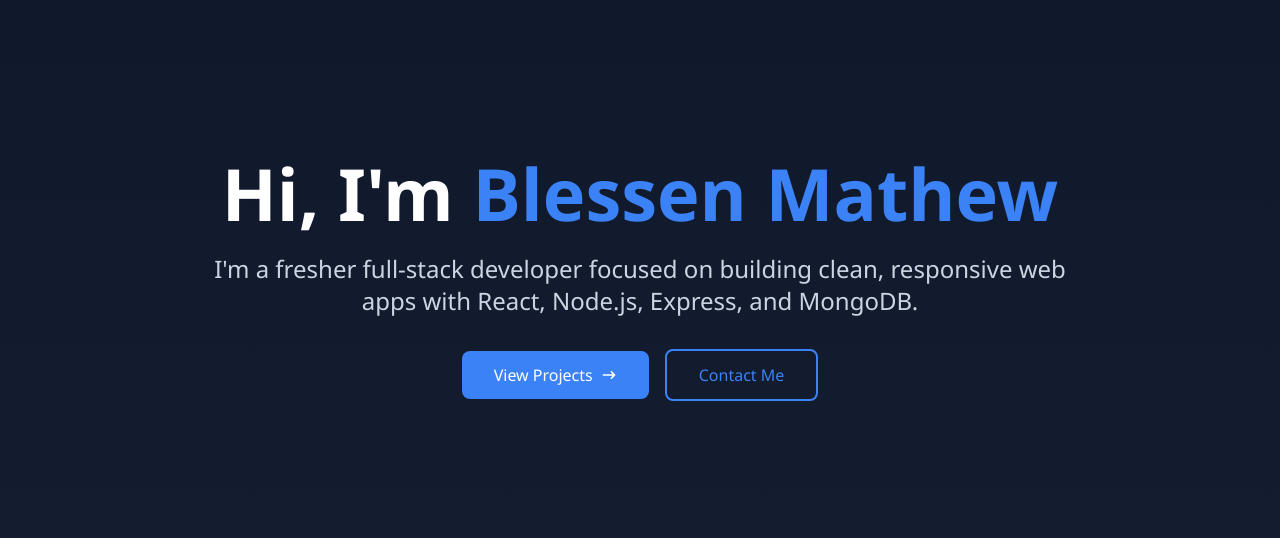
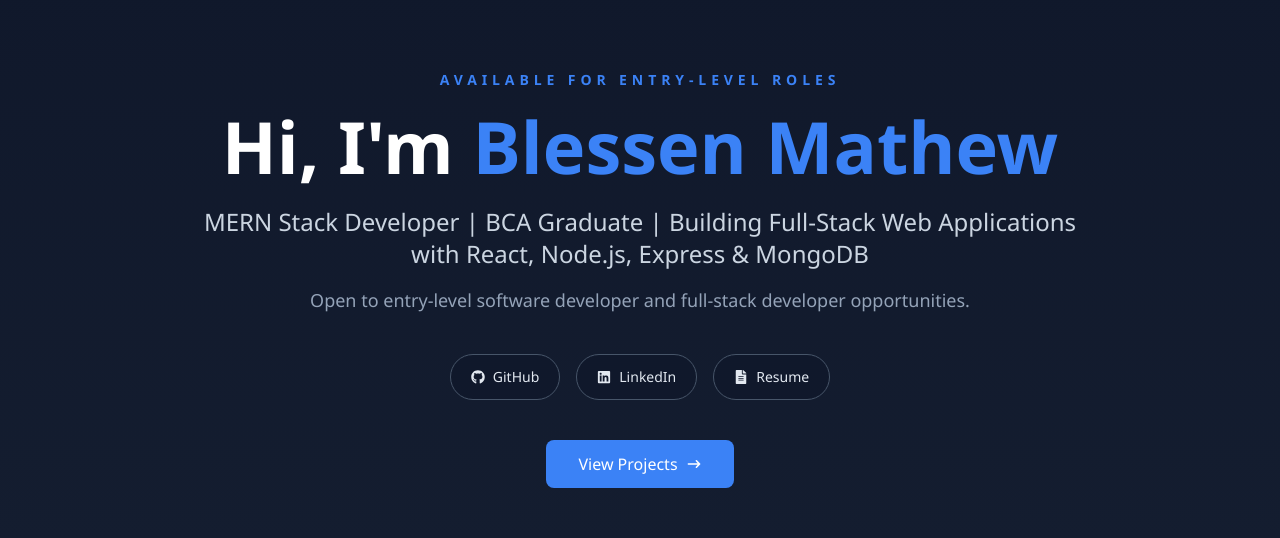
Before and after one commit to blesson-baby/my-portfolio, a React (Vite) app: page / in a window 1280 px wide. Shown: the part 153-691 px from the top of the page. Built offline with nearby package versions, Linux system fonts and the light colour scheme; no server answers.

Commit message:
Remove footer and resume CTA sections

```diff
--- a/src/components/Footer.jsx
+++ b/src/components/Footer.jsx
@@ -1,51 +1,9 @@
-import { HiMail } from 'react-icons/hi'
-import { FaGithub, FaLinkedin } from 'react-icons/fa'
-
 export default function Footer() {
   const currentYear = new Date().getFullYear()
-  const githubUrl = import.meta.env.VITE_GITHUB_URL || 'https://github.com/blesson-baby'
-  const linkedinUrl = 'https://www.linkedin.com/in/blessen-mathew-58501136b'
 
   return (
     <footer className="w-full bg-primary border-t border-slate-700 py-12 px-4">
       <div className="max-w-5xl mx-auto">
-        <div className="flex flex-col md:flex-row justify-between items-center mb-8">
-          <div>
-            <h3 className="text-2xl font-bold text-white mb-2">Let's connect</h3>
-            <p className="text-slate-400">Follow me on social media</p>
-          </div>
-          <div className="flex gap-6 mt-4 md:mt-0">
-            <a
-              href={githubUrl}
-              target="_blank"
-              rel="noopener noreferrer"
-              className="text-slate-400 hover:text-accent transition-colors text-2xl"
-              title="GitHub"
-            >
-              <FaGithub />
-            </a>
-            <a
-              href={linkedinUrl}
-              target="_blank"
-              rel="noopener noreferrer"
-              className="text-slate-400 hover:text-accent transition-colors text-2xl"
-              title="LinkedIn"
-            >
-              <FaLinkedin />
-            </a>
-            <div className="relative group flex items-center justify-center">
-              <span
-                className="text-slate-400 text-2xl cursor-default"
-                aria-label="Email"
-              >
-                <HiMail />
-              </span>
-              <span className="pointer-events-none absolute bottom-full mb-3 whitespace-nowrap rounded bg-slate-900 px-3 py-1 text-sm text-white opacity-0 shadow-lg transition-opacity duration-200 group-hover:opacity-100 group-focus-within:opacity-100">
-                mathewblessen10@gmail.com
-              </span>
-            </div>
-          </div>
-        </div>
         <div className="border-t border-slate-700 pt-8 text-center text-slate-400">
           <p>&copy; {currentYear} Blessen Mathew. All rights reserved.</p>
           <p className="mt-2 text-sm">Built with React, Vite & Tailwind CSS</p>
--- a/src/components/Hero.jsx
+++ b/src/components/Hero.jsx
@@ -1,16 +1,58 @@
 import { HiArrowNarrowRight } from 'react-icons/hi'
+import { FaGithub, FaLinkedin, FaFileAlt } from 'react-icons/fa'
 
 export default function Hero() {
+  const githubUrl = import.meta.env.VITE_GITHUB_URL || 'https://github.com/blesson-baby'
+  const linkedinUrl =
+    import.meta.env.VITE_LINKEDIN_URL || 'https://www.linkedin.com/in/blessen-mathew10/'
+  const resumeUrl = import.meta.env.VITE_RESUME_URL || '/resume.docx'
+
   return (
-    <section id="home" className="w-full h-screen flex items-center justify-center pt-16 px-4">
-      <div className="max-w-4xl mx-auto text-center">
-        <h1 className="text-5xl md:text-7xl font-bold text-white mb-6">
+    <section id="home" className="w-full min-h-screen flex items-center justify-center pt-16 px-4">
+      <div className="max-w-5xl mx-auto text-center">
+        <p className="text-accent uppercase tracking-[0.35em] text-xs md:text-sm font-semibold mb-5">
+          Available for entry-level roles
+        </p>
+        <h1 className="text-5xl md:text-7xl font-bold text-white mb-6 leading-tight">
           Hi, I'm <span className="text-accent">Blessen Mathew</span>
         </h1>
-        <p className="text-lg md:text-2xl text-slate-300 mb-8">
-          I'm a fresher full-stack developer focused on building clean, responsive web apps with React,
-          Node.js, Express, and MongoDB.
+        <p className="max-w-4xl mx-auto text-lg md:text-2xl text-slate-300 mb-4">
+          MERN Stack Developer | BCA Graduate | Building Full-Stack Web Applications with React, Node.js,
+          Express & MongoDB
         </p>
+        <p className="max-w-2xl mx-auto text-base md:text-lg text-slate-400 mb-10">
+          Open to entry-level software developer and full-stack developer opportunities.
+        </p>
+
+        <div className="flex flex-wrap justify-center gap-4 mb-10">
+          <a
+            href={githubUrl}
+            target="_blank"
+            rel="noopener noreferrer"
+            className="inline-flex items-center gap-2 rounded-full border border-slate-600 bg-slate-900/70 px-5 py-3 text-sm font-medium text-slate-200 transition-colors hover:border-accent hover:text-accent"
+          >
+            <FaGithub />
+            GitHub
+          </a>
+          <a
+            href={linkedinUrl}
+            target="_blank"
+            rel="noopener noreferrer"
+            className="inline-flex items-center gap-2 rounded-full border border-slate-600 bg-slate-900/70 px-5 py-3 text-sm font-medium text-slate-200 transition-colors hover:border-accent hover:text-accent"
+          >
+            <FaLinkedin />
+            LinkedIn
+          </a>
+          <a
+            href={resumeUrl}
+            download
+            className="inline-flex items-center gap-2 rounded-full border border-slate-600 bg-slate-900/70 px-5 py-3 text-sm font-medium text-slate-200 transition-colors hover:border-accent hover:text-accent"
+          >
+            <FaFileAlt />
+            Resume
+          </a>
+        </div>
+
         <div className="flex flex-col sm:flex-row gap-4 justify-center items-center">
           <a
             href="#projects"
@@ -18,12 +60,6 @@ export default function Hero() {
           >
             View Projects <HiArrowNarrowRight />
           </a>
-          <a
-            href="#contact"
-            className="px-8 py-3 border-2 border-accent text-accent rounded-lg hover:bg-accent/10 transition-colors"
-          >
-            Contact Me
-          </a>
         </div>
       </div>
     </section>
```
